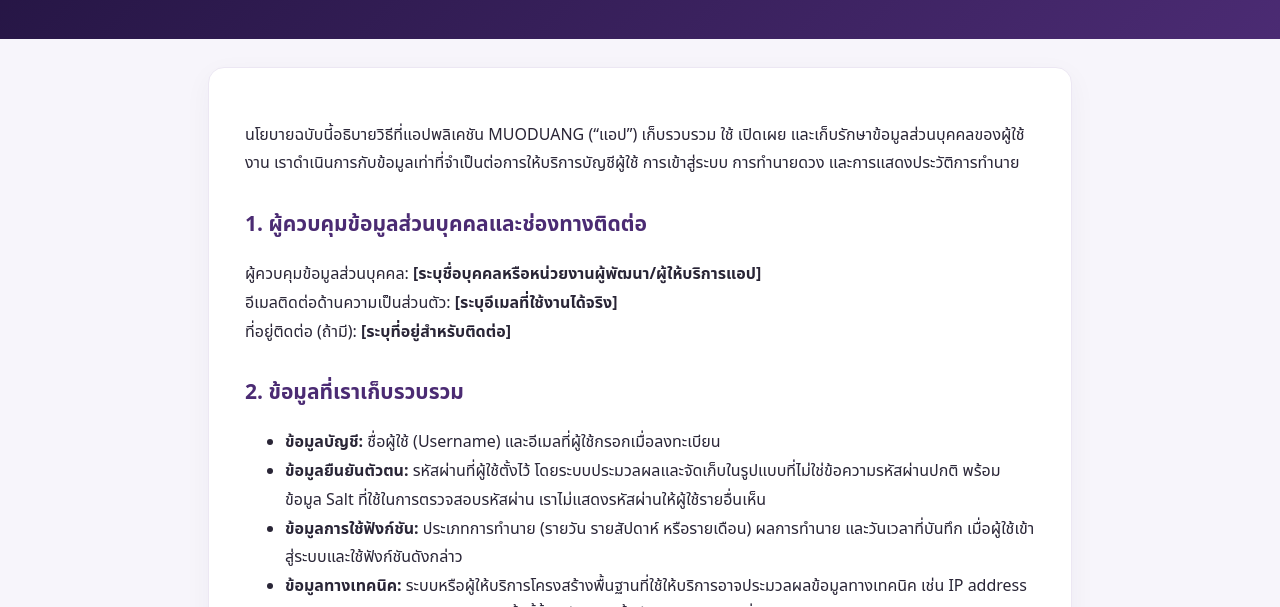
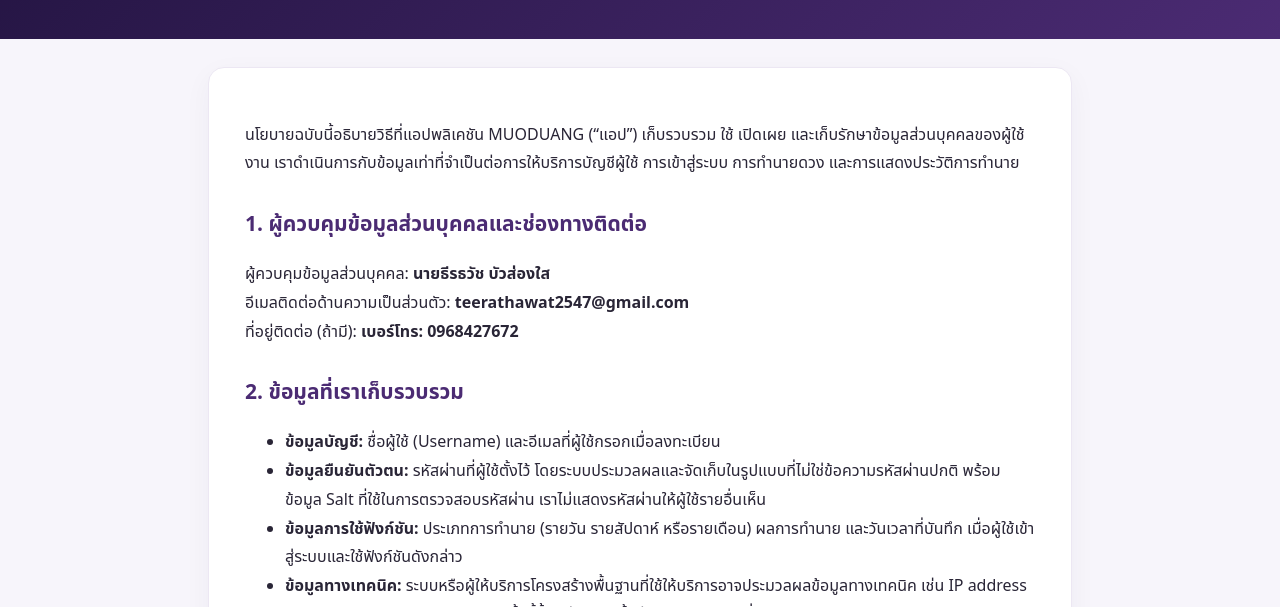
Before and after one commit to SFtraktorFS/privacy-policy, a plain HTML site: page privacy_policy.html in a window 1280 px wide. Shown: the part 193-800 px from the top of the page. Drawn offline with Linux system fonts and the light colour scheme.

Commit message:
Update contact information in privacy policy

```diff
--- a/privacy_policy.html
+++ b/privacy_policy.html
@@ -24,9 +24,9 @@ footer{text-align:center;color:#716b7c;padding:0 18px 30px;font-size:14px}
 <p>นโยบายฉบับนี้อธิบายวิธีที่แอปพลิเคชัน MUODUANG (“แอป”) เก็บรวบรวม ใช้ เปิดเผย และเก็บรักษาข้อมูลส่วนบุคคลของผู้ใช้งาน เราดำเนินการกับข้อมูลเท่าที่จำเป็นต่อการให้บริการบัญชีผู้ใช้ การเข้าสู่ระบบ การทำนายดวง และการแสดงประวัติการทำนาย</p>
 
 <h2>1. ผู้ควบคุมข้อมูลส่วนบุคคลและช่องทางติดต่อ</h2>
-<p>ผู้ควบคุมข้อมูลส่วนบุคคล: <strong>[ระบุชื่อบุคคลหรือหน่วยงานผู้พัฒนา/ผู้ให้บริการแอป]</strong><br>
-อีเมลติดต่อด้านความเป็นส่วนตัว: <strong>[ระบุอีเมลที่ใช้งานได้จริง]</strong><br>
-ที่อยู่ติดต่อ (ถ้ามี): <strong>[ระบุที่อยู่สำหรับติดต่อ]</strong></p>
+<p>ผู้ควบคุมข้อมูลส่วนบุคคล: <strong>นายธีรธวัช บัวส่องใส</strong><br>
+อีเมลติดต่อด้านความเป็นส่วนตัว: <strong>teerathawat2547@gmail.com</strong><br>
+ที่อยู่ติดต่อ (ถ้ามี): <strong>เบอร์โทร: 0968427672</strong></p>
 
 <h2>2. ข้อมูลที่เราเก็บรวบรวม</h2>
 <ul>
@@ -70,8 +70,8 @@ footer{text-align:center;color:#716b7c;padding:0 18px 30px;font-size:14px}
 
 <h2>11. ติดต่อเรา</h2>
 <p>หากมีคำถาม ข้อร้องเรียน หรือประสงค์ใช้สิทธิเกี่ยวกับข้อมูลส่วนบุคคล โปรดติดต่อ:<br>
-<strong>[ชื่อผู้ควบคุมข้อมูล/หน่วยงาน]</strong><br>
-อีเมล: <strong>[อีเมลติดต่อ]</strong></p>
+<strong>นายธีรธวัช บัวส่องใส</strong><br>
+อีเมล: <strong>teerathawat2547@gmail.com</strong></p>
 
 <p class="notice"><strong>หมายเหตุสำหรับผู้พัฒนา:</strong> กรุณาแทนที่ข้อความในวงเล็บเหลี่ยม [ ] ด้วยข้อมูลจริง โดยเฉพาะชื่อผู้ควบคุมข้อมูลและอีเมลที่ติดต่อได้ รวมถึงตรวจสอบผู้ให้บริการโฮสติ้ง/ฐานข้อมูล ระยะเวลาเก็บข้อมูล และการโอนข้อมูลก่อนนำขึ้นเผยแพร่ นโยบายนี้จัดทำจากซอร์สโค้ดที่ได้รับ ไม่ใช่การตรวจสอบระบบ Production หรือการรับรองทางกฎหมาย</p>
 </article></main>
```
